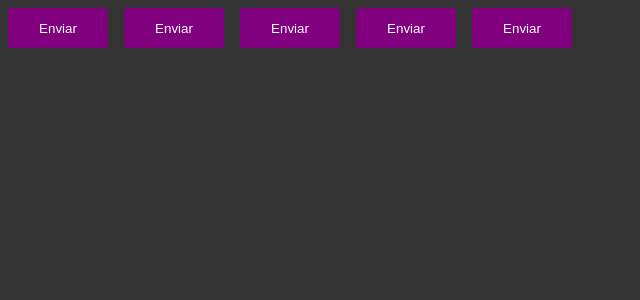
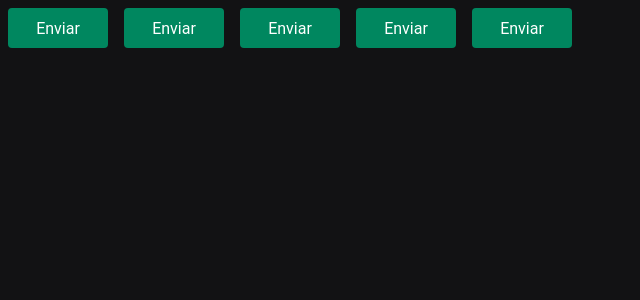
Before and after one commit to rauzola/Ignite-Timer, a React (Vite) app: page / in a window 1280 px wide. Shown: the top 300 px of the page, without its empty margins (0-640 px from the left). Built offline with nearby package versions, Linux system fonts and the light colour scheme.

Commit message:
Cores & fonte
Nessa aula, vamos configurar as fontes e cores que serão utilizadas de verdade pela nossa aplicação.

```diff
--- a/src/components/Button.styles.ts
+++ b/src/components/Button.styles.ts
@@ -20,6 +20,6 @@
   border: 0;
   margin: 8px;
 
-  background-color: ${props => props.theme.primary};
+  background-color: ${props => props.theme['green-500']};
   color: ${props => props.theme.white};
 `;
--- a/src/styles/global.ts
+++ b/src/styles/global.ts
@@ -7,8 +7,20 @@
     box-sizing: border-box;
   }
 
+  :focus {
+    outline: 0;
+    box-shadow: 0 0 0 2px ${props => props.theme['green-500']};;
+  }
+
   body {
-    background: #333;
-    color: #fff;
+    background: ${props => props.theme['gray-900']};
+    color: ${props => props.theme['gray-300']};
   }
+
+  body, input, textarea, button {
+    font-family: 'Roboto', sans-serif;
+    font-weight: 400;
+    font-size: 1rem;
+  }
+
 `;
--- a/src/styles/themes/default.ts
+++ b/src/styles/themes/default.ts
@@ -1,5 +1,21 @@
 export const defaultTheme = {
-  white: '#fff',
-  primary: 'purple',
-  secondary: 'orange'
+  white: '#FFF',
+
+  'gray-100': '#E1E1E6',
+  'gray-300': '#C4C4CC',
+  'gray-400': '#8D8D99',
+  'gray-500': '#7C7C8A',
+  'gray-600': '#323238',
+  'gray-700': '#29292E',
+  'gray-800': '#202024',
+  'gray-900': '#121214',
+
+  'green-300': '#00B37E',
+  'green-500': '#00875F',
+  'green-700': '#015F43',
+
+  'red-500': '#AB222E',
+  'red-700': '#7A1921',
+
+  'yellow-500': '#FBA94C',
 }
```
